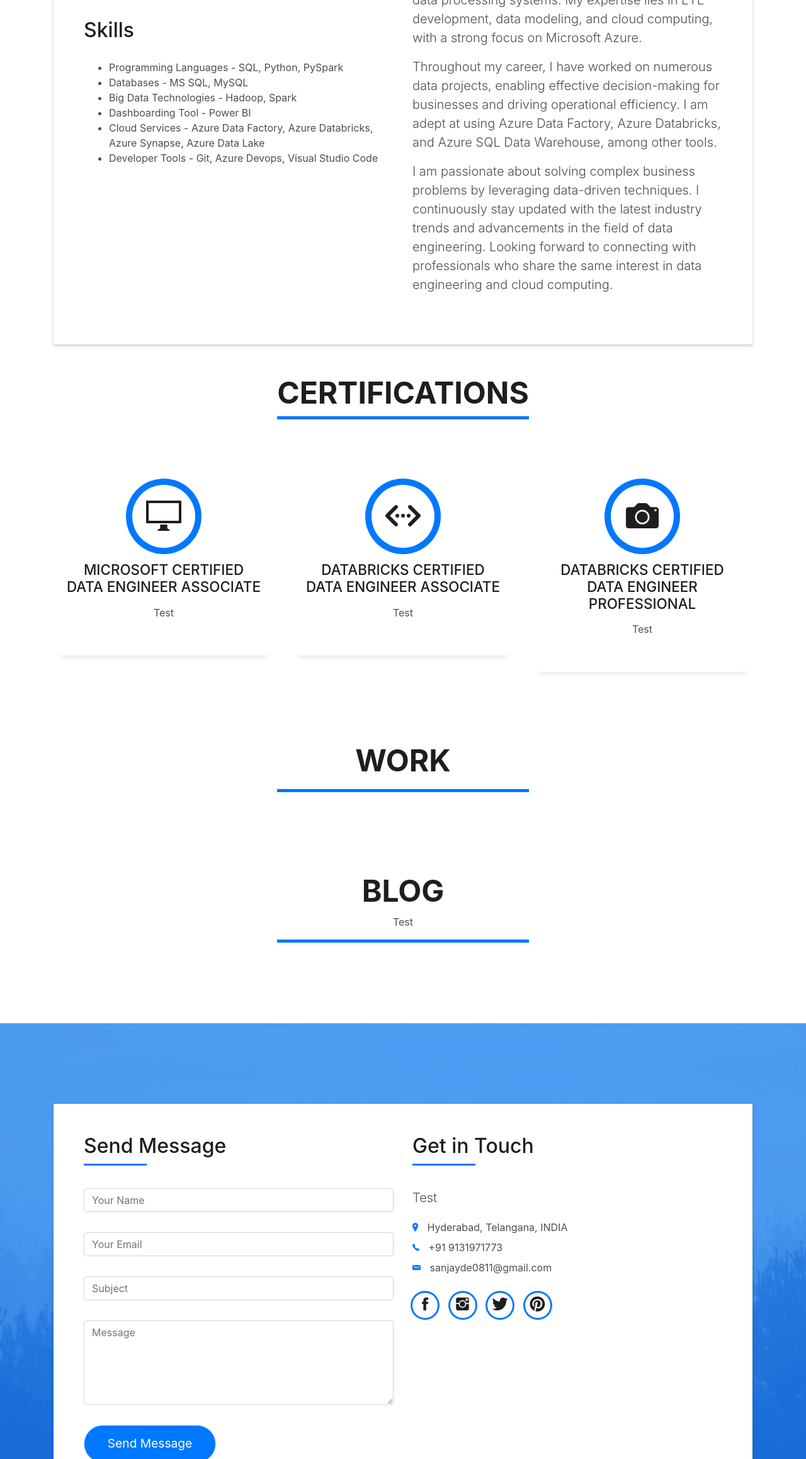
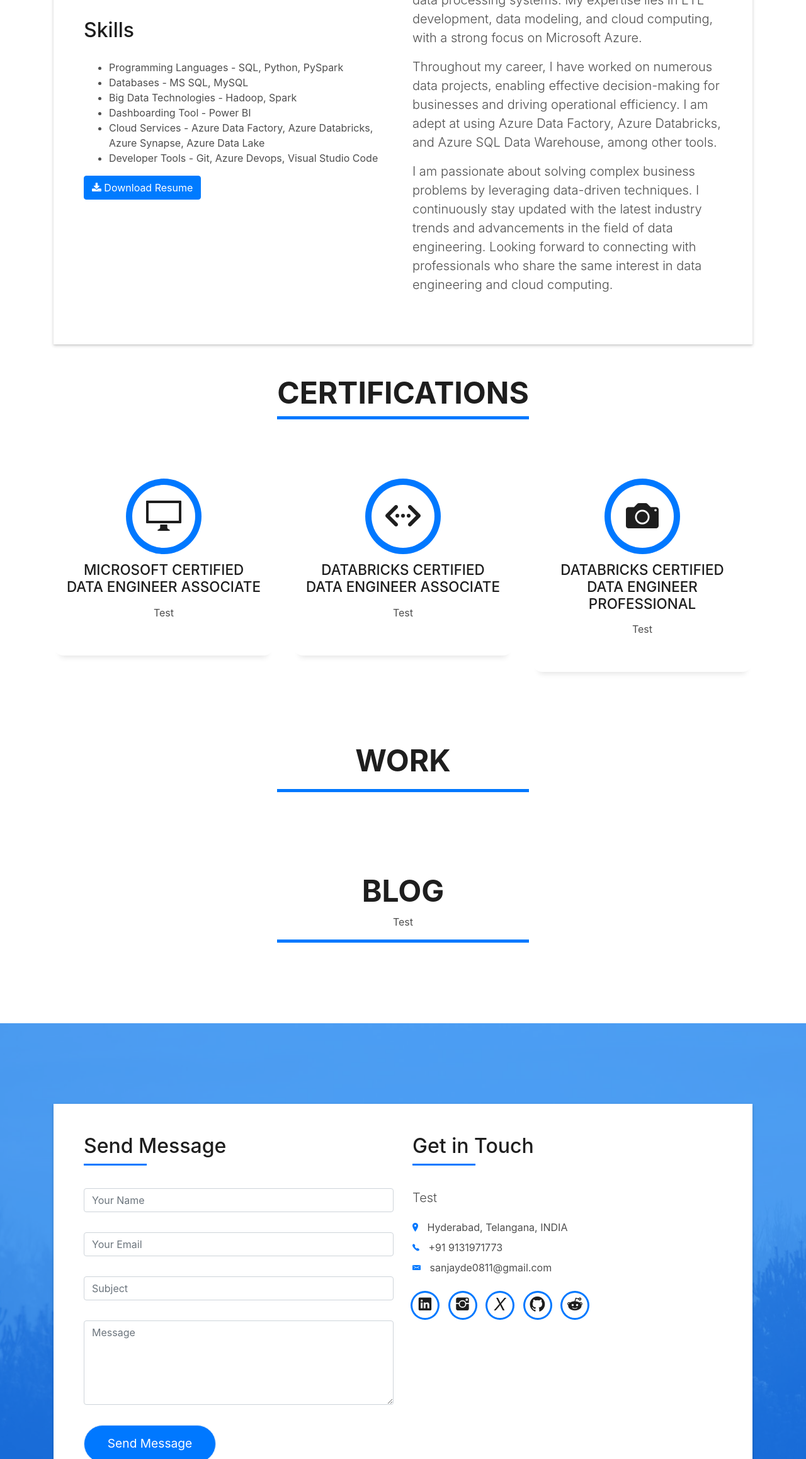
Before and after one commit to Sanjay-Sahu811/Portfolio, a plain HTML site: page index.html in a window 1280 px wide. Shown: the part 1143-3460 px from the top of the page at 63% size. Drawn offline with Linux system fonts and the light colour scheme; files whose address does not match are found by name.

Commit message:
Added resume and updated social URLs

```diff
--- a/index.html
+++ b/index.html
@@ -125,6 +125,12 @@
                       </div>
                   </body>
                   </html>
+                  </div>
+                  <div class="resume-section">
+                    <!-- <h3>Download My Resume</h3> -->
+                    <a href="Sanjay Kumar Sahu.pdf" download="Sanjay Kumar Sahu.pdf" class="btn btn-primary">
+                        <i class="fa fa-download"></i> Download Resume
+                    </a>
                   </div>
                 </div>
                 <div class="col-md-6">
@@ -698,14 +704,48 @@
                       <li><span class="ion-email"></span> sanjayde0811@gmail.com</li>
                     </ul>
                   </div>
-                  <div class="socials">
+                  <!-- <div class="socials">
                     <ul>
                       <li><a href=""><span class="ico-circle"><i class="ion-social-facebook"></i></span></a></li>
                       <li><a href=""><span class="ico-circle"><i class="ion-social-instagram"></i></span></a></li>
                       <li><a href=""><span class="ico-circle"><i class="ion-social-twitter"></i></span></a></li>
                       <li><a href=""><span class="ico-circle"><i class="ion-social-pinterest"></i></span></a></li>
                     </ul>
-                  </div>
+                  </div> -->
+                  <div class="socials">
+                    <ul>
+                        <!-- <li>
+                            <a href="https://www.facebook.com/yourprofile" target="_blank">
+                                <span class="ico-circle"><i class="ion-social-facebook"></i></span>
+                            </a>
+                        </li> -->
+                        <li>
+                          <a href="https://www.linkedin.com/in/sanjay-kumar-sahu" target="_blank">
+                              <span class="ico-circle"><i class="ion-social-linkedin"></i></span>
+                          </a>
+                        </li>
+                        <li>
+                            <a href="https://www.instagram.com/sanjaykumar.sv08/?igsh=YW9lNndrdTdwc3V1#" target="_blank">
+                                <span class="ico-circle"><i class="ion-social-instagram"></i></span>
+                            </a>
+                        </li>
+                        <li>
+                            <a href="https://x.com/i/flow/login?redirect_after_login=%2FSanjaykumarsv08" target="_blank">
+                                <span class="ico-circle"><i>X</i></span>
+                            </a>
+                        </li>
+                        <li>
+                          <a href="https://github.com/Sanjay-Sahu811" target="_blank">
+                              <span class="ico-circle"><i class="ion-social-github"></i></span>
+                          </a>
+                        </li>
+                        <li>
+                          <a href="https://www.reddit.com/user/SanjayDE" target="_blank">
+                              <span class="ico-circle"><i class="ion-social-reddit"></i></span>
+                          </a>
+                        </li>
+                    </ul>
+                </div>
                 </div>
               </div>
             </div>
```
Also changed, not shown: lib/font-awesome/css/font-awesome.css, 1 other file.
